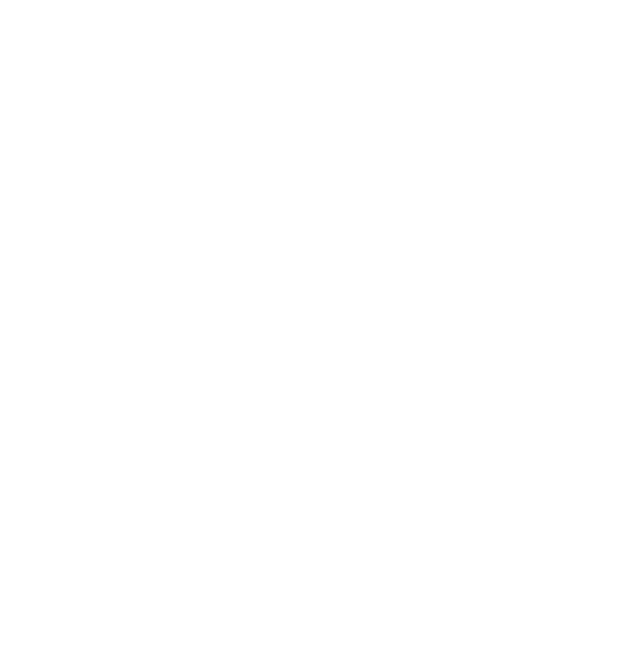
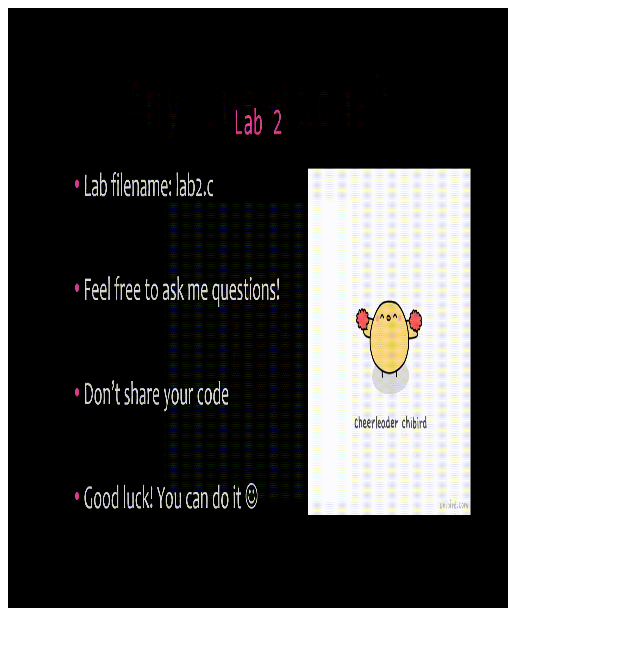
Before and after one commit to gms4kc/gms4kc.github.io, a plain HTML site: page index.html in a window 1280 px wide. Shown: the whole page, without its empty margins (0-640 px from the left). Drawn offline with Linux system fonts and the light colour scheme.

Commit message:
Update index.html

```diff
--- a/index.html
+++ b/index.html
@@ -19,5 +19,6 @@
     </head>
     <body>
 <!-- 	<h1>&#128512; &#10084; Hello World! &#10084; &#128512;</h1> -->
+	     <img src="Welcome to CS1050 SP21_Trim.gif " alt="CS1050" width="500" height="600">
     </body>
 </html>
```
